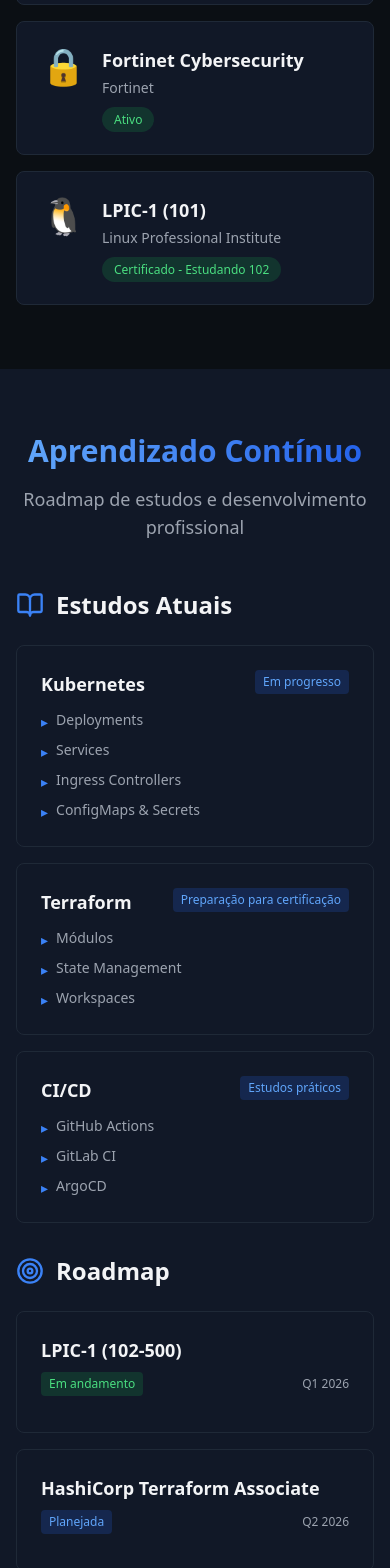
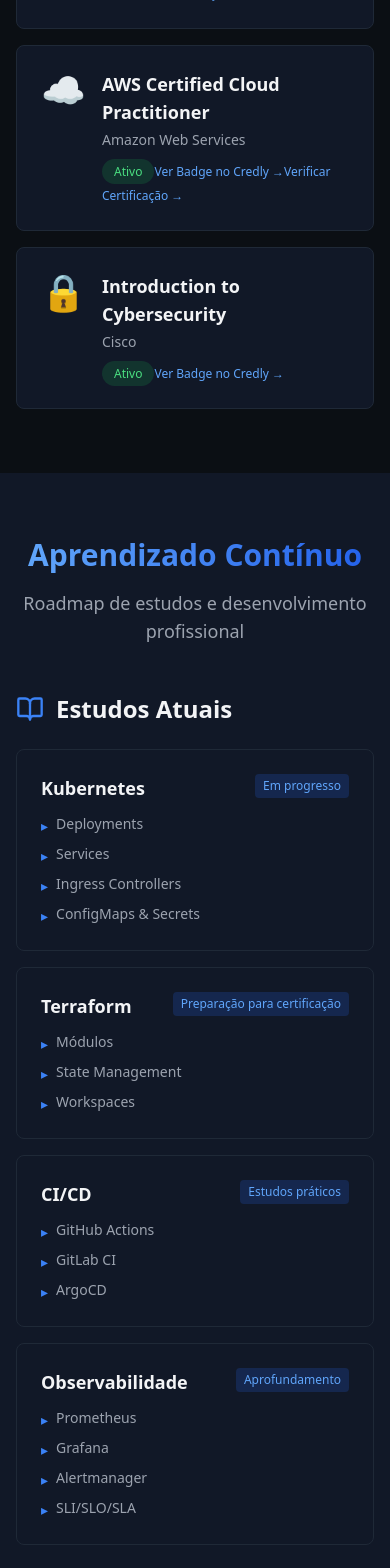
Before and after one commit to eliezer-pires/portfolio-site, a Next.js app: page / in a window 390 px wide. Shown: the part 8007-9575 px from the top of the page. Built offline with nearby package versions, Linux system fonts and the light colour scheme.

Commit message:
Update: LPIC-1 certification Pass+roadmap 26 fix

```diff
--- a/src/components/Experience.tsx
+++ b/src/components/Experience.tsx
@@ -18,22 +18,28 @@
 
 const certifications = [
   {
+    name: "LPIC-1: Linux Administrator",
+    issuer: "Linux Professional Institute",
+    status: "Certificado - Ativo",
+    icon: "🐧",
+    link: "https://www.credly.com/badges/74be2f28-2ecb-4b2a-a38d-ec7e9699c9ff",
+    verify: "https://lpi.org/verify/LPI000664778/anx7knhb4a",
+  },
+  {
     name: "AWS Certified Cloud Practitioner",
     issuer: "Amazon Web Services",
     status: "Ativo",
     icon: "☁️",
+    link: "https://www.credly.com/earner/earned/badge/534be0f2-58cb-46de-942b-ecc64dd5a888",
+    verify:
+      "https://cp.certmetrics.com/amazon/en/public/verify/credential/e047f460e0614fbe961e3955f38c5e44",
   },
   {
-    name: "Fortinet Cybersecurity",
-    issuer: "Fortinet",
+    name: "Introduction to Cybersecurity",
+    issuer: "Cisco",
     status: "Ativo",
     icon: "🔒",
-  },
-  {
-    name: "LPIC-1 (101)",
-    issuer: "Linux Professional Institute",
-    status: "Certificado - Estudando 102",
-    icon: "🐧",
+    link: "https://www.credly.com/earner/earned/badge/e6cbc626-e03c-4c5c-b434-11e23274767a",
   },
 ];
 
@@ -115,6 +121,24 @@
                       <span className="px-3 py-1 bg-green-600/20 text-green-400 text-xs rounded-full">
                         {cert.status}
                       </span>
+                      {cert.link && (
+                            <a href={cert.link}
+                            target="_blank"
+                            rel="noopener noreferrer"
+                            className="text-xs text-primary-400 hover:text-primary-300 transition-colors"
+                          >
+                            Ver Badge no Credly →
+                          </a>
+                        )}
+                        {cert.verify && (
+                            <a href={cert.verify}
+                            target="_blank"
+                            rel="noopener noreferrer"
+                            className="text-xs text-primary-400 hover:text-primary-300 transition-colors"
+                          >
+                            Verificar Certificação →
+                          </a>
+                        )}
                     </div>
                   </div>
                 </div>
--- a/src/components/Learning.tsx
+++ b/src/components/Learning.tsx
@@ -1,4 +1,4 @@
-import { BookOpen, Target } from "lucide-react";
+import { BookOpen, Target, TrendingUp } from "lucide-react";
 
 const currentLearning = [
   {
@@ -21,27 +21,50 @@
     topics: ["GitHub Actions", "GitLab CI", "ArgoCD"],
     status: "Estudos práticos",
   },
+  {
+    area: "Observabilidade",
+    topics: ["Prometheus", "Grafana", "Alertmanager", "SLI/SLO/SLA"],
+    status: "Aprofundamento",
+  },
 ];
 
 const certificationRoadmap = [
   {
-    name: "LPIC-1 (102-500)",
-    status: "Em andamento",
+    name: "LFCS (Linux Foundation)",
+    status: "Planejada",
     priority: "Alta",
-    timeline: "Q1 2026",
+    timeline: "Maio 2026",
+    quarter: "Q2",
   },
   {
     name: "HashiCorp Terraform Associate",
     status: "Planejada",
     priority: "Alta",
-    timeline: "Q2 2026",
+    timeline: "Junho 2026",
+    quarter: "Q2",
   },
   {
-    name: "LFCS (Linux Foundation)",
+    name: "AWS Solutions Architect Associate",
+    status: "Planejada",
+    priority: "Alta",
+    timeline: "Agosto 2026",
+    quarter: "Q3",
+  },
+  {
+    name: "GitHub Actions Certification",
     status: "Planejada",
     priority: "Média",
-    timeline: "Q3 2026",
+    timeline: "Setembro 2026",
+    quarter: "Q3",
   },
+];
+
+const learningPrinciples = [
+  "Hands-on primeiro, teoria depois",
+  "Projetos práticos em todos os estudos",
+  "Documentação como hábito",
+  "Compartilhamento de conhecimento",
+  "Comunidade e networking ativo",
 ];
 
 export default function Learning() {
@@ -89,10 +112,31 @@
             </div>
           </div>
 
+          <div className="card mt-6 bg-dark-800/50">
+            <div className="flex items-center gap-3 mb-4">
+              <TrendingUp className="text-primary-500" size={24} />
+              <h4 className="text-lg font-semibold text-gray-100">
+                Princípios de Aprendizado
+              </h4>
+            </div>
+            <div className="grid grid-cols-1 md:grid-cols-2 gap-3">
+              {learningPrinciples.map((principle, index) => (
+                <div
+                  key={index}
+                  className="flex items-center gap-2 text-sm text-gray-300"
+                >
+                  <span className="text-primary-500">✓</span>
+                  <span>{principle}</span>
+                </div>
+              ))}
+            </div>
+          </div>
+        </div>
+
         <div>
           <div className="flex items-center gap-3 mb-6">
             <Target className="text-primary-500" size={28} />
-              <h3 className="text-2xl font-semibold">Roadmap</h3>
+            <h3 className="text-2xl font-semibold">Roadmap 2026</h3>
           </div>
 
           <div className="space-y-4">
@@ -102,25 +146,44 @@
                 className="card hover:scale-105 transition-transform duration-300"
               >
                 <div className="mb-3">
-                    <h4 className="text-lg font-semibold text-gray-100 mb-2">
+                  <div className="flex items-center gap-2 mb-2">
+                    <span className="px-2 py-0.5 bg-primary-600/20 text-primary-400 text-xs rounded font-semibold">
+                      {cert.quarter}
+                    </span>
+                    <span
+                      className={`px-2 py-0.5 rounded text-xs font-semibold ${
+                        cert.priority === "Alta"
+                          ? "bg-red-600/20 text-red-400"
+                          : "bg-blue-600/20 text-blue-400"
+                      }`}
+                    >
+                      {cert.priority}
+                    </span>
+                  </div>
+                  <h4 className="text-base font-semibold text-gray-100 mb-1">
                     {cert.name}
                   </h4>
                   <div className="flex items-center justify-between text-xs">
-                      <span
-                        className={`px-2 py-1 rounded ${
-                          cert.status === "Em andamento"
-                            ? "bg-green-600/20 text-green-400"
-                            : "bg-blue-600/20 text-blue-400"
-                        }`}
-                      >
-                        {cert.status}
-                      </span>
                     <span className="text-gray-400">{cert.timeline}</span>
+                    <span className="text-blue-400">{cert.status}</span>
                   </div>
                 </div>
               </div>
             ))}
           </div>
+
+          <div className="card mt-6 bg-gradient-to-br from-primary-600/10 to-primary-800/10 border-primary-600">
+            <div className="flex items-center gap-2 mb-3">
+              <span className="text-2xl">🎯</span>
+              <h4 className="text-base font-semibold text-primary-400">
+                Foco 2026
+              </h4>
+            </div>
+            <p className="text-sm text-gray-300 leading-relaxed">
+              Consolidar fundamentos DevOps/SRE, obter certificações-chave por
+              trimestre e contribuir ativamente para projetos open source.
+              Planejamento estruturado com foco em Linux, IaC, AWS e CI/CD.
+            </p>
           </div>
         </div>
       </div>
```
Lines whose indentation alone changed are shown as unchanged.
